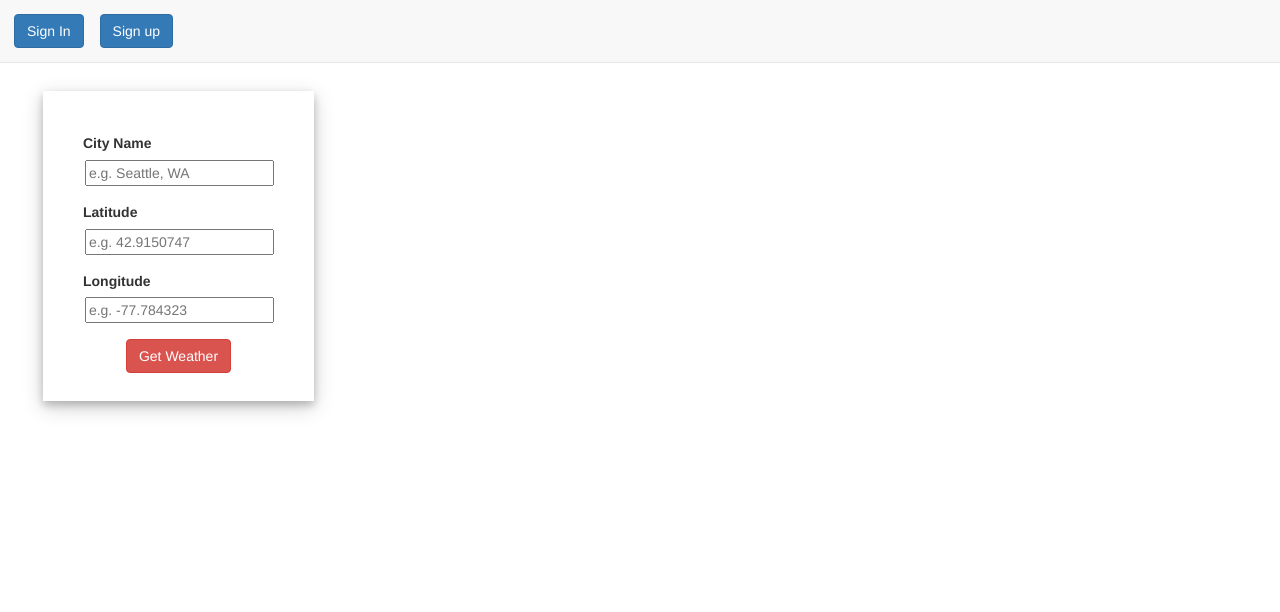
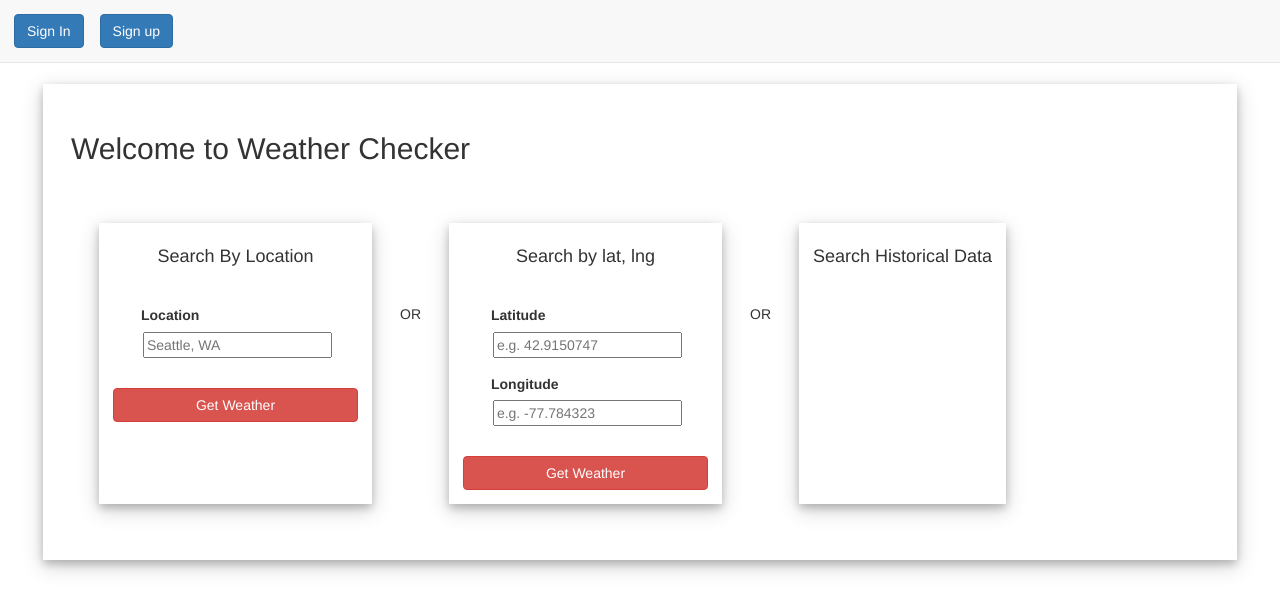
Before and after one commit to jisenber/weatherapp-frontend, a React (Create React App) app in the folder weather-frontend/: page / in a window 1280 px wide. Shown: the top 612 px of the page. Built offline with nearby package versions, Linux system fonts and the light colour scheme.

Commit message:
geolocation functionality included and lat lng all return weather data

```diff
--- a/weather-frontend/package.json
+++ b/weather-frontend/package.json
@@ -7,9 +7,11 @@
     "create-react-class": "^15.6.0",
     "eslint": "^4.7.2",
     "eslint-plugin-react": "^7.4.0",
-    "google-maps-react": "^1.1.0",
+    "google-map-react": "^0.24.0",
     "react": "^15.6.1",
     "react-dom": "^15.6.1",
+    "react-google-map": "^3.0.1",
+    "react-google-maps-loader": "^3.0.1",
     "react-modal": "^2.3.2",
     "react-router-dom": "^4.2.2",
     "react-scripts": "1.0.13"
--- a/weather-frontend/public/style/style.css
+++ b/weather-frontend/public/style/style.css
@@ -6,21 +6,37 @@
 }
 
 .weatherContainer {
-  display: inline-flex;
+  display: flex;
+  flex-direction: column;
   margin: 2em;
+  margin-top: 6em;
   padding: 2em;
   box-shadow: 0 4px 8px 0 rgba(0, 0, 0, 0.2), 0 6px 20px 0 rgba(0, 0, 0, 0.19);
-
 }
 
-form#weatherFields {
+h2.weatherTitle {
+  display: inline-block;
+}
+
+div.searchField {
+  display: flex;
+}
+
+form.weatherFields {
   text-align: center;
+  display: flex;
+  padding: 1em;
+  box-shadow: 0 4px 8px 0 rgba(0, 0, 0, 0.2), 0 6px 20px 0 rgba(0, 0, 0, 0.19);
+  margin: 2em;
+  flex-direction: column;
 }
+
 ul.searchFields {
   list-style: none;
   text-align: left;
-  margin-left: -3em;
-
+  margin: auto;
+  padding: 1em;
+  list-style-type: none;
 }
 
 ul li {
@@ -30,3 +46,38 @@ ul li {
 input {
   margin: 1%
 }
+
+.forecastContainer div ul {
+  display: inline;
+  list-style: none;
+  padding: 1em;
+  list-style-type: none;
+}
+
+.mapContainer {
+  width: 400px;
+  height: 300px;
+}
+
+.forecastBox  {
+  border: solid;
+  margin: 1em;
+  display: inline-flex;
+  width: 20rem;
+  height: 30rem;
+  box-shadow: 0 4px 8px 0 rgba(0, 0, 0, 0.2), 0 6px 20px 0 rgba(0, 0, 0, 0.19);
+}
+
+.forecastBox ul li {
+  margin: auto;
+}
+
+.forecastDate {
+  width: 100%;
+  background-color: aliceblue;
+  text-align: center;
+}
+
+.orSplitter {
+  margin-top: 8em;
+}
--- a/weather-frontend/src/App.js
+++ b/weather-frontend/src/App.js
@@ -6,7 +6,6 @@ class App extends Component {
     return (
       <div className="App-header">
         <div>
-          <h2>Welcome to Weather Checker</h2>
           </div>
           <div className='Navigation'>
             <Nav/>
--- /dev/null
+++ b/weather-frontend/src/components/DailyForecast.js
@@ -0,0 +1,20 @@
+import React, { Component } from 'react';
+
+class DailyForecast extends Component {
+  render() {
+    return (
+      <div className="forecastBox">
+        <ul>
+          <li className="forecastDate"><b>{new Date((this.props.date)*1000).toGMTString().substr(0,17)}</b></li>
+          <li className="forecastSummary">{this.props.summary}</li>
+          <li className="forecastIcon">{this.props.icon}</li>
+          <li className="forecastHigh">High: {this.props.high}</li>
+          <li className="forecastLow">Low: {this.props.low}</li>
+        </ul>
+      </div>
+    );
+  }
+}
+export default DailyForecast;
+
+//Multiply by 9, then divide by 5, then add 32
--- a/weather-frontend/src/components/Nav.js
+++ b/weather-frontend/src/components/Nav.js
@@ -120,6 +120,7 @@ class Nav extends Component {
         </nav>
       </div>
       <div className="weatherContainer">
+        <h2 className="weatherTitle">Welcome to Weather Checker</h2><br />
       <Weather username={this.state.username} history={this.state.history}/>
       </div>
     </div>
--- a/weather-frontend/src/components/Weather.js
+++ b/weather-frontend/src/components/Weather.js
@@ -1,33 +1,52 @@
 import React, { Component } from 'react';
 import WeatherService from './WeatherService';
-//import { GoogleApiWrapper } from 'google-maps-react'
-//import MapContainer from './MapContainer'
-
-//import GoogleMapReact from 'google-maps-react';
-
-//import {Map, InfoWindow, Marker, GoogleApiWrapper} from 'google-maps-react';
+import DailyForecast from './DailyForecast';
 
 class Weather extends Component {
   constructor(props) {
     super(props);
 
-    this.state = {forecast: {}, lat:'', lng:'', city:'', history:[]};
+    this.state = {forecast: [], lat:'', lng:'', location:'', history:[], zoom: 8};
     this.weatherService = new WeatherService();
-  }
 
-  componentWillMount () {
-    console.log('mouting');
-    this.setState({
-      history: this.props.history
-    });
+
   }
 
 
   obtainForecastData(event) {
-    event.preventDefault()
-    this.weatherService.getForecast(this.state.lat, this.state.lng, function(data) {
-      console.log(data.body);
+    event.preventDefault();
+    var forecastArr = [];
+    var self = this;
+    this.weatherService.getForecast(this.state.lat, this.state.lng, function(weather) {
+      for (var key in weather) {
+        forecastArr.push(weather[key]);
+      }
+      console.log(forecastArr);
+      self.setState ({
+        forecast: forecastArr
+      });
     });
+  }
+
+  obtainLocationForecast(event) {
+    event.preventDefault();
+    var self = this
+    this.weatherService.getCoordinates(this.state.location, function(data) {
+      self.setState ({
+        lat: data.lat,
+        lng: data.lng
+      })
+      self.weatherService.getForecast(self.state.lat, self.state.lng, function(weather) {
+        var forecastArr = [];
+        for (var key in weather) {
+          forecastArr.push(weather[key]);
+        }
+        console.log(forecastArr);
+        self.setState ({
+          forecast: forecastArr
+        });
+      });
+    })
   }
 
   handleLatChange(event) {
@@ -48,22 +67,39 @@ class Weather extends Component {
     });
   }
 
+  handleLocationChange(event) {
+    this.setState({
+      location: event.target.value
+    });
+  }
+  //for time machine request: format as below.
+  //[YYYY]-[MM]-[DD]T[HH]:[MM]:[SS][timezone
 
   render() {
     return (
+    <div>
       <div className="searchField">
-      <form noValidate id="weatherFields">
+      <form noValidate className="weatherFields">
+        <h4> Search By Location </h4>
+        <fieldset>
+        <ul className="searchFields">
+        <li>
+          <label htmlFor="location-search">Location</label><br />
+          <input type="text" id="location-search" placeholder="Seattle, WA" onChange={this.handleLocationChange.bind(this)}/>
+        </li>
+        </ul>
+        </fieldset>
+        <button type="submit" className="btn btn-danger" onClick={this.obtainLocationForecast.bind(this)}>Get Weather</button>
+      </form>
+      <h5 className="orSplitter"> OR </h5>
+      <form noValidate className="weatherFields">
+      <h4> Search by lat, lng </h4>
         <fieldset>
           <ul className="searchFields">
-          <li>
-            <label htmlFor="city-search">City Name</label><br />
-            <input type="text" id="city-search" placeholder="e.g. Seattle, WA" onChange={this.handleCityChange.bind(this)}/>
-          </li>
             <li>
               <label htmlFor="latitude">Latitude</label><br />
               <input type="text" id="latitude" placeholder="e.g. 42.9150747" onChange={this.handleLatChange.bind(this)}required/>
             </li>
-
             <li>
               <label htmlFor="longitude">Longitude</label><br />
               <input type="text" id="longitude" placeholder="e.g. -77.784323" onChange={this.handleLngChange.bind(this)} required/>
@@ -73,9 +109,24 @@ class Weather extends Component {
 
         <button type="submit" className="btn btn-danger" onClick={this.obtainForecastData.bind(this)}>Get Weather</button>
       </form>
+      <h5 className="orSplitter"> OR </h5>
+
+      <form noValidate className="weatherFields">
+      <h4> Search Historical Data </h4>
+
+      </form>
+    </div>
+      <div className="forecastContainer" style={{display: this.state.forecast[0] ? 'inline' : 'none'}}>
+        {
+          this.state.forecast.map(function(item, i){
+            return <DailyForecast key={i} date={item.time} summary={item.summary} icon={item.icon} high={item.temperatureHigh} low={item.temperatureLow}/>
+          })
+       }
+    </div>
     </div>
     );
   }
 }
 
+
 export default Weather;
--- a/weather-frontend/src/components/WeatherService.js
+++ b/weather-frontend/src/components/WeatherService.js
@@ -2,18 +2,38 @@ import axios from 'axios';
 
 class WeatherService {
 
-  getForecast(lat, lng, user, cb) {
+  getForecast(lat, lng, cb) {
     axios({
       method: 'get',
-      url: `http://localhost:4200/weather?lat=${lat}&lng=${lng}&user=${user}`
+      url: `http://localhost:4200/weather?lat=${lat}&lng=${lng}`
     })
       .then(response => {
-        cb(response);
+        var dailyForecast = response.data.daily.data
+        cb(dailyForecast);
       })
       .catch(err => {
         console.log(err);
       });
   }
+
+  //using POST so req.body can be sent. Functionally this is more of a get.
+  getCoordinates(location, cb) {
+    axios({
+      method: 'post',
+      url: 'http://localhost:4200/geolocate',
+      headers: {
+        contentType:'application/json',
+        dataType:'json'
+      },
+      data: {
+        location: location
+      }
+    })
+    .then(data => {
+      var latLng = data.data[0].geometry.location
+      cb(latLng)
+    });
+  }
 }
 
 export default WeatherService;
```
Also changed, not shown: weather-frontend/src/components/MapContainer.js (deleted, +0 -24 lines).
